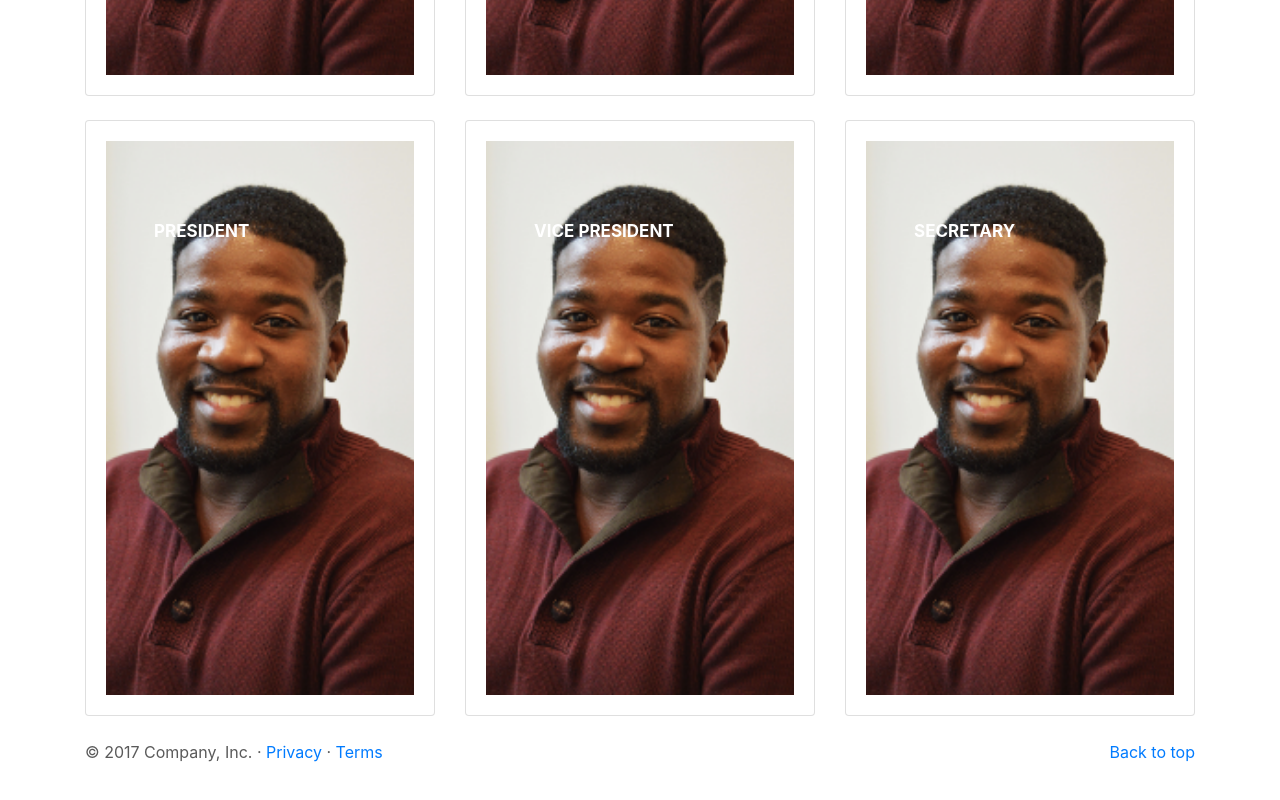
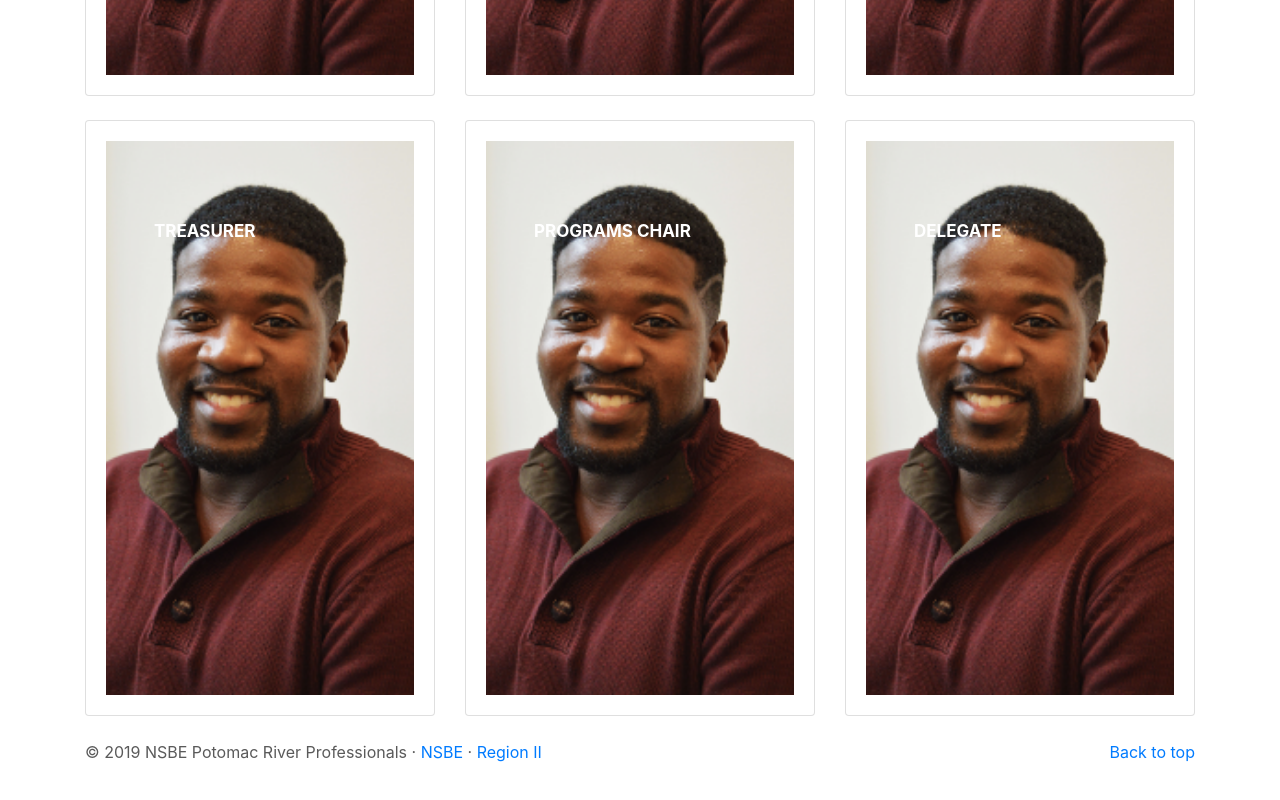
Before and after one commit to nsbepotomacriverae/NSBE_Site, a website: page members.html in a window 1280 px wide. Shown: the part 871-1671 px from the top of the page. Drawn offline with Linux system fonts and the light colour scheme.

Commit message:
added info to sites on footers

```diff
--- a/members.html
+++ b/members.html
@@ -114,7 +114,7 @@
                   <div class="hovereffect">
                           <img class="img-responsive" src="img/member.png" alt="">
                               <div class="overlay">
-                                  <h2><b>President</b></h2>
+                                  <h2><b>Treasurer</b></h2>
                           <p>
                             <a href="#">NAME HERE</a>
                           </p>
@@ -133,7 +133,7 @@
                   <div class="hovereffect">
                           <img class="img-responsive" src="img/member.png" alt="">
                               <div class="overlay">
-                                  <h2><b>Vice President</b></h2>
+                                  <h2><b>Programs Chair</b></h2>
                           <p>
                             <a href="#">NAME HERE</a>
                           </p>
@@ -152,7 +152,7 @@
                   <div class="hovereffect">
                           <img class="img-responsive" src="img/member.png" alt="">
                               <div class="overlay">
-                                  <h2><b>Secretary</b></h2>
+                                  <h2><b>Delegate</b></h2>
                           <p>
                             <a href="#">NAME HERE</a>
                           </p>
@@ -169,7 +169,7 @@
       <!-- FOOTER -->
       <footer>
         <p class="float-right"><a href="#">Back to top</a></p>
-        <p>&copy; 2017 Company, Inc. &middot; <a href="#">Privacy</a> &middot; <a href="#">Terms</a></p>
+        <p>&copy; 2019 NSBE Potomac River Professionals &middot; <a href="http://www.nsbe.org/home.aspx">NSBE</a> &middot; <a href="http://www.nsbe.org/Professionals/Regions/Region2/info-center.aspx">Region II</a></p>
       </footer>
       <!-- /.container -->
       <!-- Bootstrap core JavaScript
```
Also changed, not shown: index2.html (+1 -1 lines), programs.html (+1 -1 lines).
